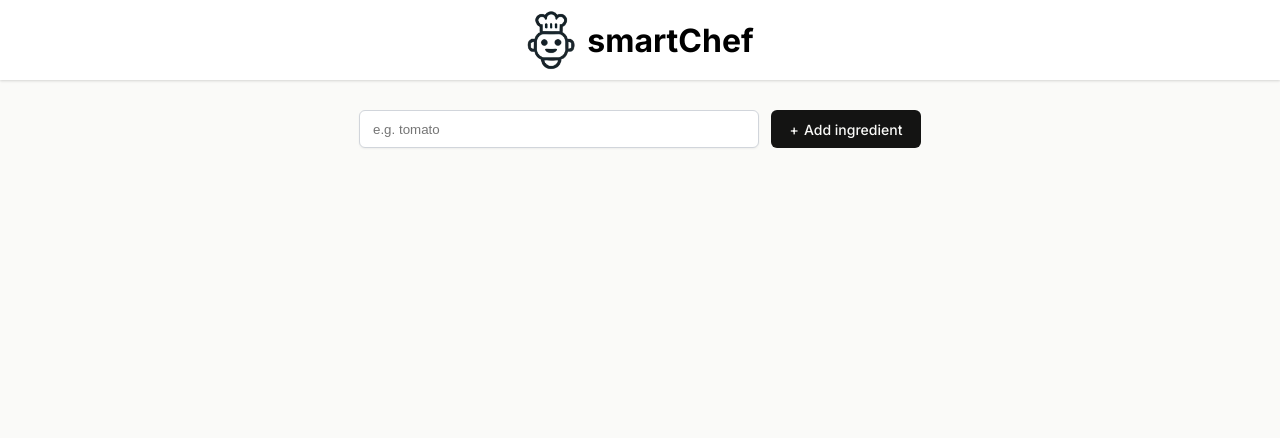
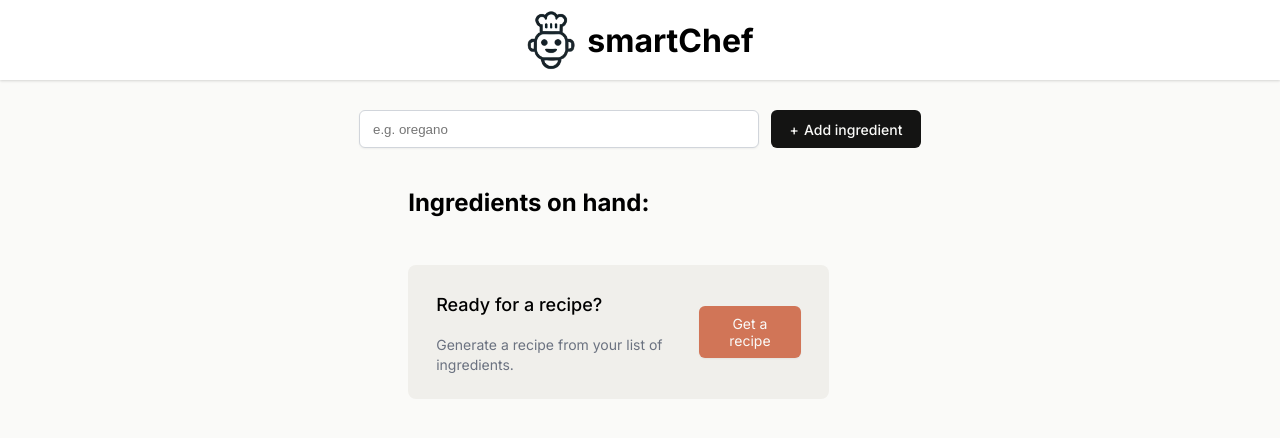
Before and after one commit to a-anuj/reactJS, a React (Vite) app in the folder SmartChef/: page / in a window 1280 px wide. Shown: the top 438 px of the page. Built offline with nearby package versions, Linux system fonts and the light colour scheme.

Commit message:
added a get a recipe button

```diff
--- a/SmartChef/src/components/MainBody.jsx
+++ b/SmartChef/src/components/MainBody.jsx
@@ -1,30 +1,46 @@
 import React from "react"
 
-export default function MainBody(){
-    const [ingredients,setIngredients] = React.useState([])
+export default function Main() {
 
-    const ingredientList = ingredients.map((ingredient) => (
+    const [ingredients, setIngredients] = React.useState([])
+
+    const ingredientsListItems = ingredients.map(ingredient => (
         <li key={ingredient}>{ingredient}</li>
     ))
 
-    function addIngredient(formData){
+    function addIngredient(formData) {
         const newIngredient = formData.get("ingredient")
-
-        setIngredients(
-            prevIngredients => [...prevIngredients,newIngredient]
-        )
-        console.log(ingredients)
+        setIngredients(prevIngredients => [...prevIngredients, newIngredient])
     }
 
-    return(
+    /**
+     * Challenge:
+     * Using conditional rendering, only render the new <section> IF
+     * there are ingredients added to the list of ingredients.
+     */
+
+    return (
         <main>
             <form action={addIngredient} className="add-ingredient-form">
-                <input type="text" aria-label="Add ingredient" placeholder="e.g. tomato" name="ingredient"/>
+                <input
+                    type="text"
+                    placeholder="e.g. oregano"
+                    aria-label="Add ingredient"
+                    name="ingredient"
+                />
                 <button>Add ingredient</button>
             </form>
-            <ul>
-                {ingredientList}
-            </ul>
+            <section className="sectionforlist">
+                <h2>Ingredients on hand:</h2>
+                <ul className="ingredients-list" aria-live="polite">{ingredientsListItems}</ul>
+                <div className="get-recipe-container">
+                    <div>
+                        <h3>Ready for a recipe?</h3>
+                        <p>Generate a recipe from your list of ingredients.</p>
+                    </div>
+                    <button>Get a recipe</button>
+                </div>
+            </section>
         </main>
     )
 }
--- a/SmartChef/src/index.css
+++ b/SmartChef/src/index.css
@@ -47,6 +47,8 @@
   max-width: 400px;
 }
 
+
+
 .add-ingredient-form button{
   font-family: Inter,sans-serif;
   border-radius: 6px;
@@ -63,3 +65,51 @@
   content: "+";
   margin-right: 5px;
 }
+
+ul.ingredients-list {
+  margin-bottom: 48px;
+}
+
+ul.ingredients-list > li {
+  color: #475467;
+  line-height: 28px;
+}
+
+.get-recipe-container {
+  display: flex;
+  justify-content: space-between;
+  align-items: center;
+  border-radius: 8px;
+  background: #F0EFEB;
+  padding: 10px 28px;
+  width: 50%;
+}
+
+.sectionforlist{
+  margin-left: 31%;
+  margin-top: 40px;
+}
+
+.get-recipe-container h3 {
+  font-size: 1.125rem;
+  font-weight: 500;
+  line-height: 24px;
+}
+
+.get-recipe-container p {
+  color: #6B7280;
+  font-size: 0.875rem;
+  line-height: 20px;
+}
+
+.get-recipe-container button {
+  border: none;
+  border-radius: 6px;
+  background: #D17557;
+  box-shadow: 0px 1px 2px 0px rgba(0, 0, 0, 0.05);
+  color: #FAFAF8;
+  padding: 9px 17px;
+  font-family: Inter, sans-serif;
+  font-size: 0.875rem;
+  cursor: pointer;
+}
```
